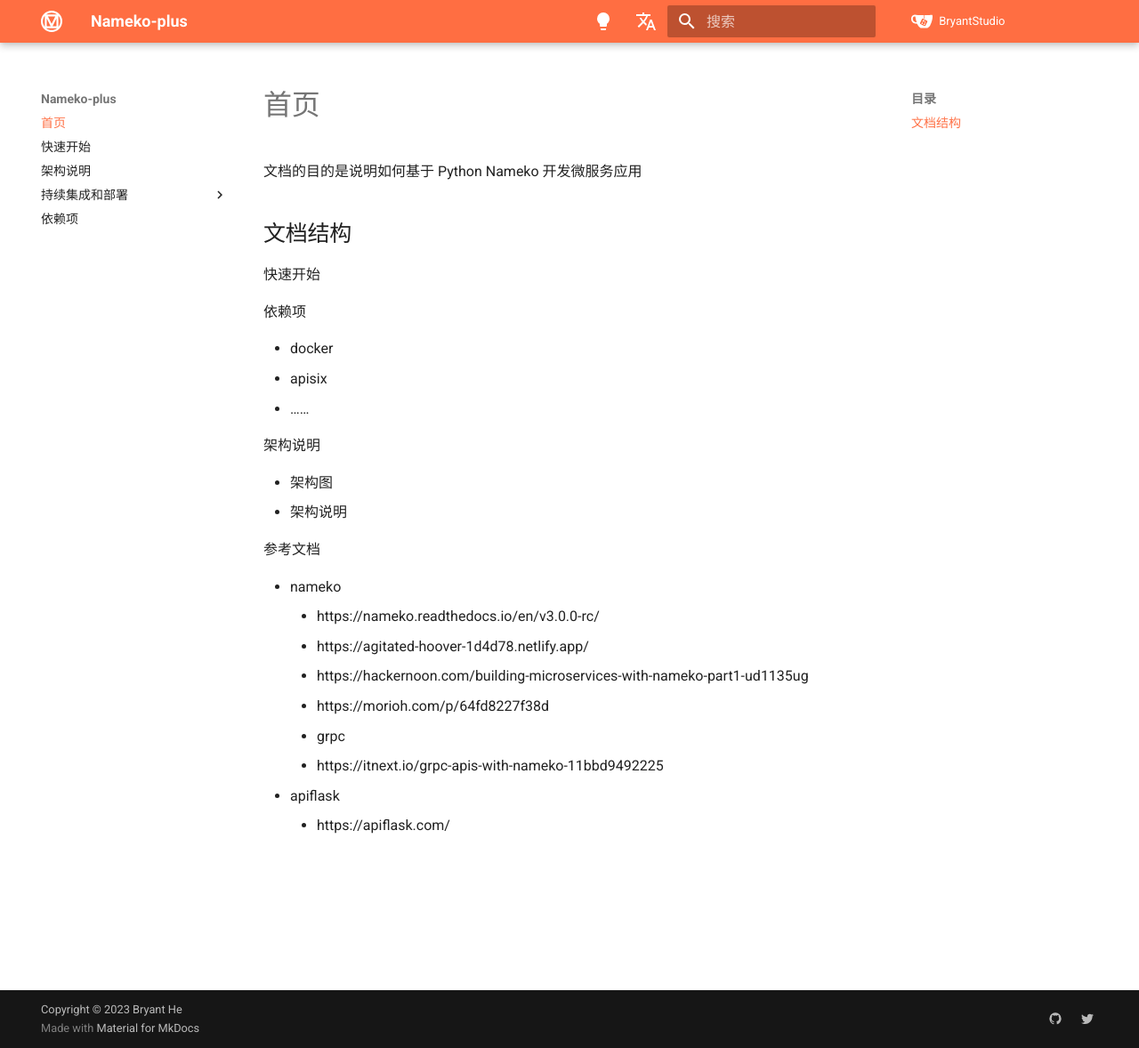
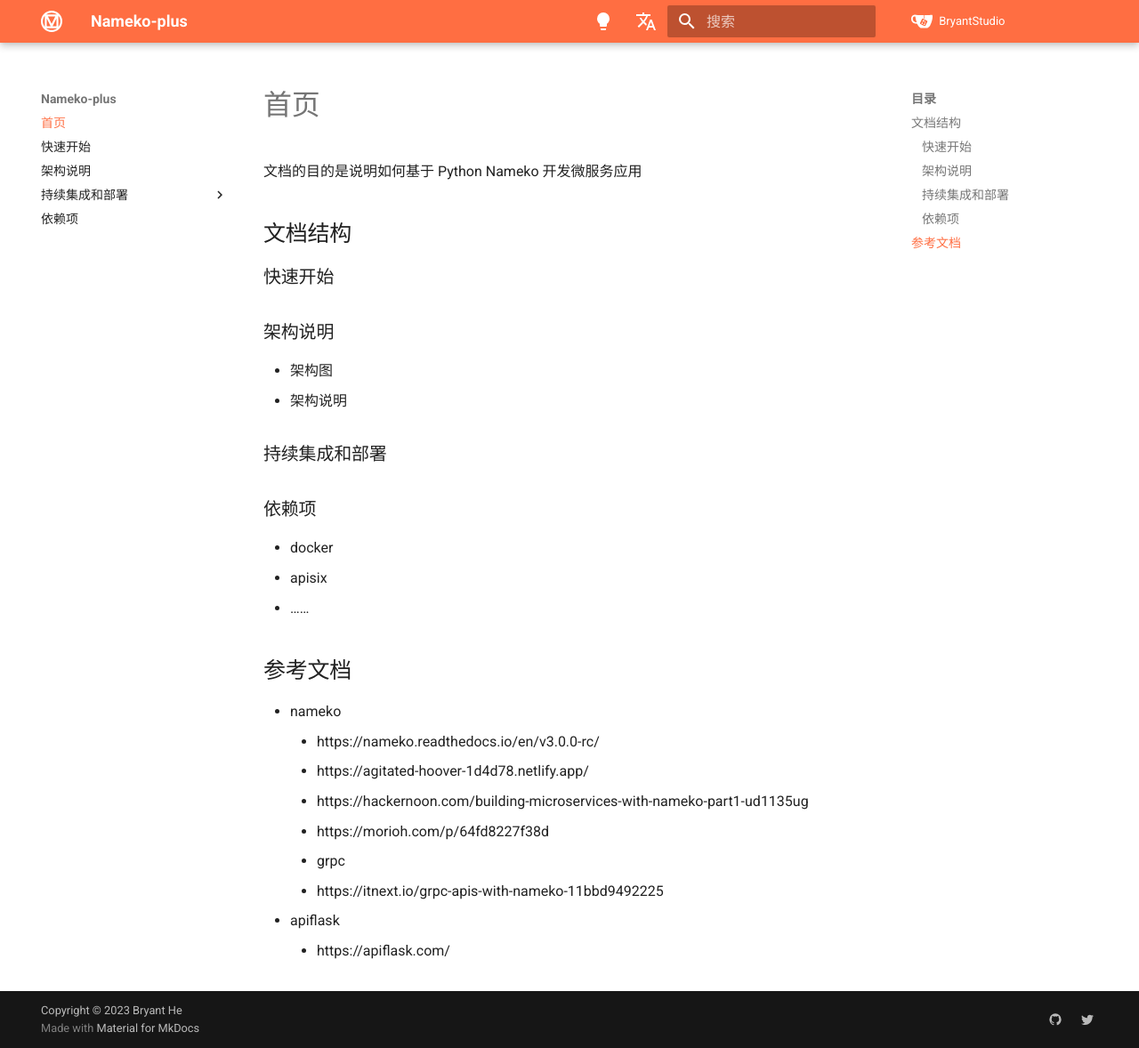
Before and after one commit to Bryanthelol/nameko-plus-doc, an MkDocs documentation site: the page built from docs/index.md, in a window 1280 px wide and 1178 px high. Shown: the whole window at 89% size. Built offline with MkDocs 1.6.1 and Material for MkDocs 9.7.7, drawn with Linux system fonts in a browser that asks for light colours.

Commit message:
update doc

```diff
--- a/docs/index.md
+++ b/docs/index.md
@@ -15,21 +15,22 @@ hide:
 
 ## 文档结构
 
-快速开始
+### 快速开始
 
-依赖项
+### 架构说明
+
+- 架构图
+- 架构说明
+
+### 持续集成和部署
+
+### 依赖项
 
 - docker
 - apisix
 - ……
 
-
-架构说明
-
-- 架构图
-- 架构说明
-
-参考文档
+## 参考文档
 
 - nameko
 	- https://nameko.readthedocs.io/en/v3.0.0-rc/
```
